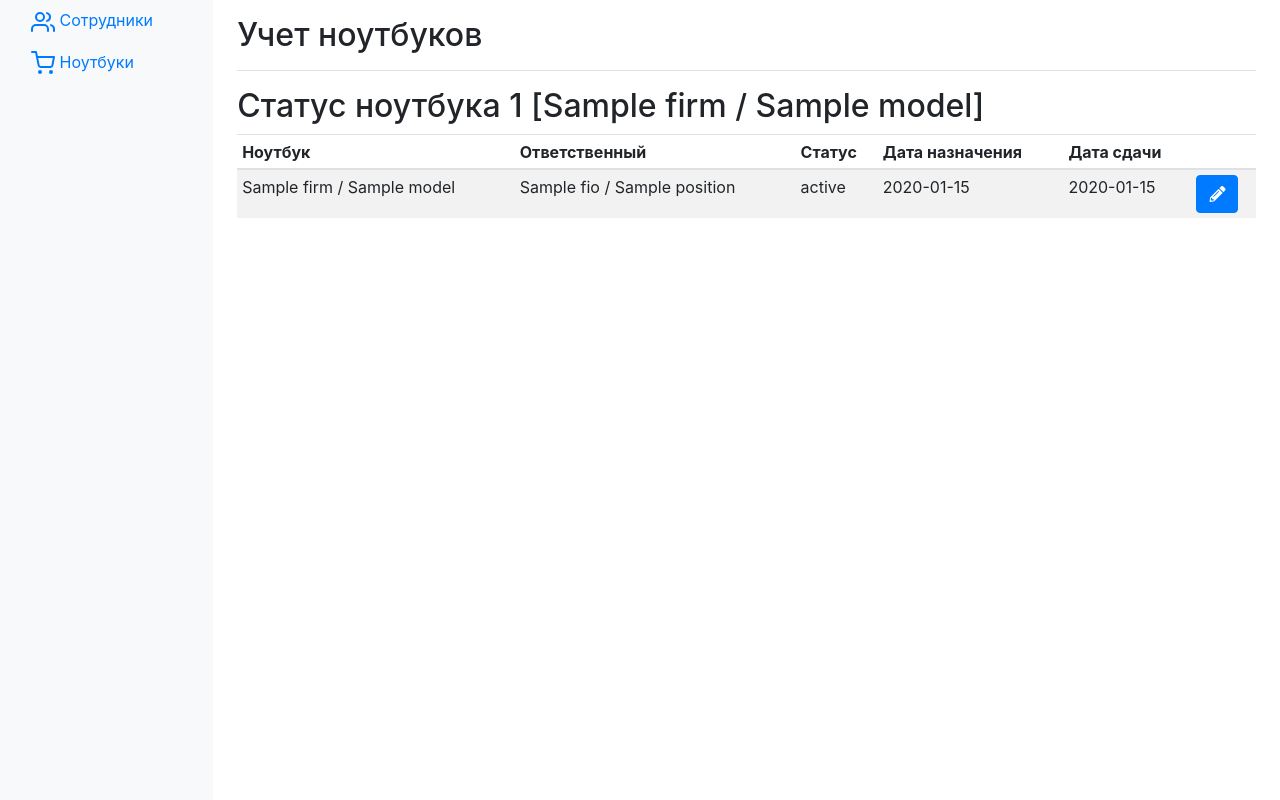
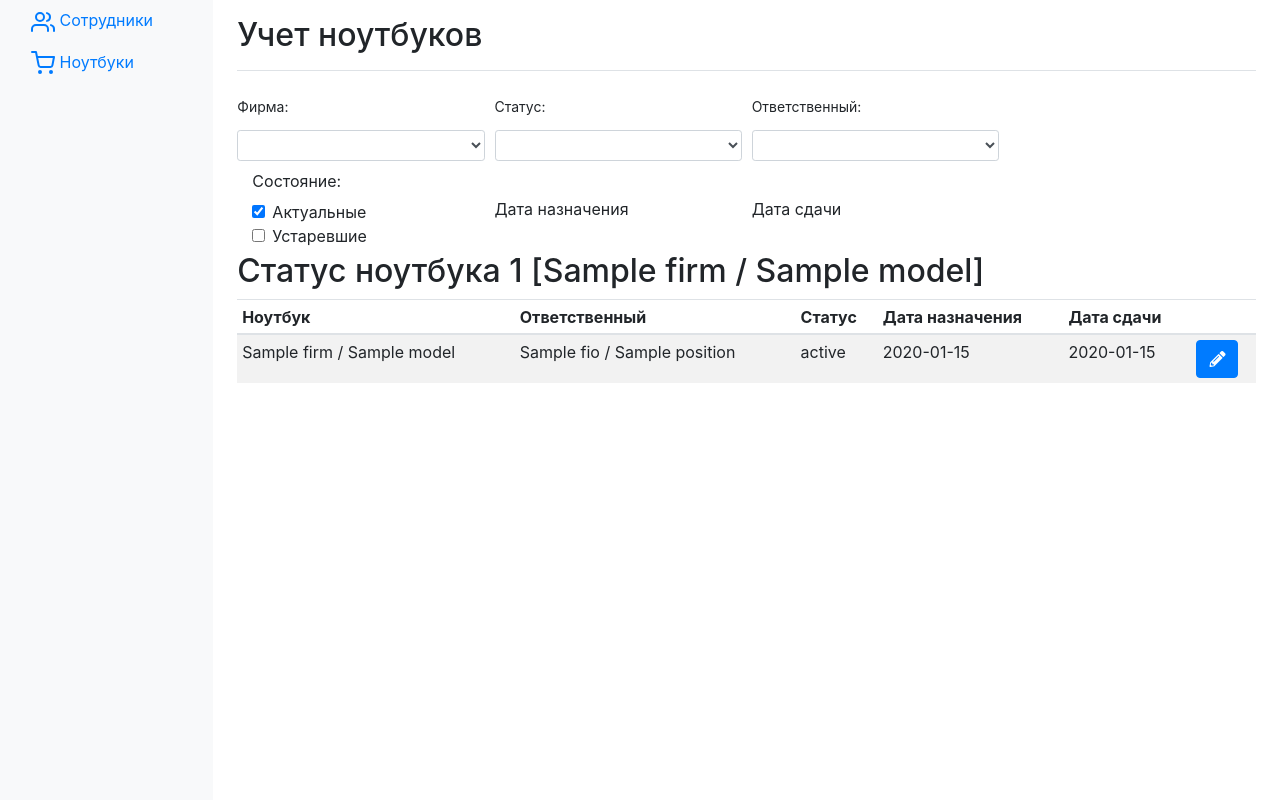
Before and after one commit to moonicy/IM, a Symfony app: template templates/status.html.twig in a window 1280 px wide. Run offline with Twig, Linux system fonts and the light colour scheme; the template is opened without the code that fills it: most values are stand-ins (such as "Sample title", 1, 10 or a date in 2020); some libraries are stand-ins or nearby versions.

Commit message:
Фронт по фильтрам

```diff
--- a/templates/index.html.twig
+++ b/templates/index.html.twig
@@ -40,7 +40,7 @@
 
             <h2>
                 Сотрудники
-                <button type="button" class="btn btn-primary" data-toggle="modal" data-target="#addEmployee">
+                <button type="button" class="btn btn-primary" data-toggle="tooltip" data-placement="bottom" title="Добавить сотрудника" data-target="#addEmployee">
                     <i class="fas fa-plus"></i>
                 </button>
             </h2>
@@ -59,7 +59,7 @@
                                 <td data-employee-field="fio">{{ employee.fio }}</td>
                                 <td data-employee-field="position">{{ employee.position }}</td>
                                 <td>
-                                    <button type="button" class="btn btn-primary" data-toggle="modal" data-target="#editEmployee" onclick="currentEdit({{ employee.id }})">
+                                    <button type="button" class="btn btn-primary" data-toggle="tooltip" data-placement="bottom" title="Редактировать" data-target="#editEmployee" onclick="currentEdit({{ employee.id }})">
                                         <i class="fas fa-pencil-alt"></i>
                                     </button>
                                 </td>
--- a/templates/status.html.twig
+++ b/templates/status.html.twig
@@ -39,6 +39,62 @@
             <div class="d-flex justify-content-between flex-wrap flex-md-nowrap align-items-center pt-3 pb-2 mb-3 border-bottom">
                 <h1 class="h2">Учет ноутбуков</h1>
             </div>
+
+            <form>
+                <div class="form-row align-items-center">
+                    <div class="col-sm-3 my-1">
+                        <label for="laptopFirm" class="col-form-label-sm">Фирма:</label>
+                        <select class="form-control form-control-sm" id="laptopFirm">
+                        	<option></option>
+                            <option>HP</option>
+                            <option>TOSHIBA</option>
+                            <option>MSI</option>
+                            <option>Lenova</option>
+                        </select>
+                    </div>
+                    <div class="col-sm-3 my-1">
+                        <label for="laptopStatus" class="col-form-label-sm">Статус:</label>
+                        <select class="form-control form-control-sm" id="laptopStatus">
+                        	<option></option>
+                            <option>На складе</option>
+                            <option>В работе</option>
+                            <option>В ремонте</option>
+                        </select>
+                    </div>
+                    <div class="col-sm-3 my-1">
+                        <label for="laptopFirm" class="col-form-label-sm">Ответственный:</label>
+                        <select class="form-control form-control-sm" id="laptopFirm">
+                            <option></option>
+                            <option>Иванов Иван Иванович</option>
+                        </select>
+                    </div>
+                </div>
+                <div class="form-row align-items-center">
+                    <div class="col-sm-3 my-1">
+                        <legend class="col-form-label col-sm-2 pt-0">Состояние:</legend>
+						<div class="col-sm-10">
+							<div class="form-check">
+								<input class="form-check-input" type="checkbox" name="gridRadios" id="gridRadios1" value="option1" checked>
+								<label class="form-check-label" for="gridRadios1">
+								Актуальные
+								</label>
+							</div>
+							<div class="form-check">
+								<input class="form-check-input" type="checkbox" name="gridRadios" id="gridRadios2" value="option2">
+								<label class="form-check-label" for="gridRadios2">
+								Устаревшие
+								</label>
+							</div>
+						</div>
+                    </div>
+                    <div class="col-sm-3 my-1">
+                        Дата назначения
+                    </div>
+                    <div class="col-sm-3 my-1">
+                        Дата сдачи
+                    </div>
+                </div>
+            </form>
 
             <h2>
                 Статус ноутбука {{ laptop.number }} [{{ laptop.firm }} / {{ laptop.model }}]
```
Also changed, not shown: templates/laptop.html.twig (+26 -3 lines).
